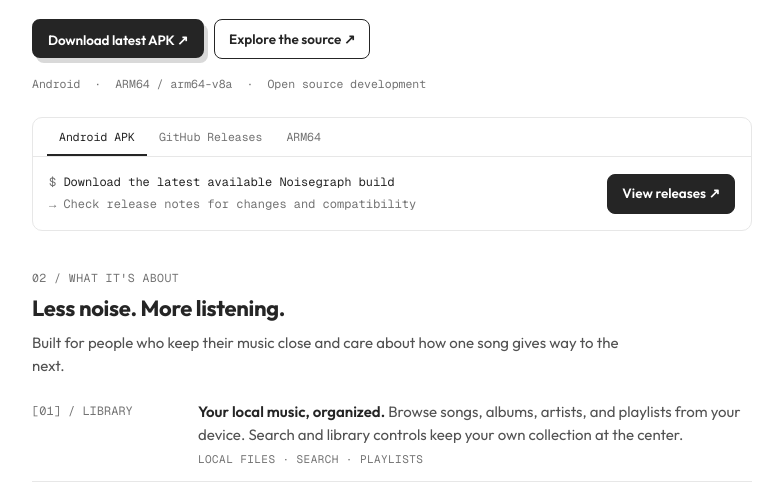
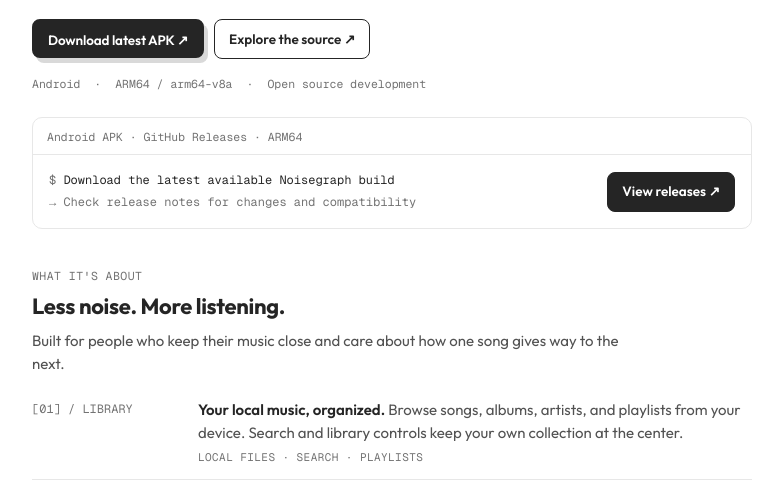
Before and after one commit to wandavenus/Noisegraph, a plain HTML site: page index.html in a window 1280 px wide. Shown: the part 287-777 px from the top of the page, without its empty margins (248-1031 px from the left). Drawn offline with nearby package versions, Linux system fonts and the light colour scheme.

Commit message:
Landing: Moy audit UI-HOLD fixes (owner decisions 2026-11-29) — N02-F02 footer Privacy link to privacy.html, N02-F05 section kicker numbers removed (What it's about / Good to know), N02-F06 fake release-tabs control replaced with a static release-label

```diff
--- a/index.html
+++ b/index.html
@@ -126,9 +126,7 @@ h1 { margin: 0; font-size: 32px; font-weight: 700; letter-spacing: -.02em; line-
 .hero-note { display: flex; flex-wrap: wrap; gap: 8px 14px; margin-top: 16px; font-family: var(--mono); font-size: 11.5px; color: var(--muted) }
 .hero-note span+span:before { content: "·"; margin-right: 14px; color: var(--muted) }
 .release-box { border: 1px solid var(--line); border-radius: 10px; margin-top: 24px }
-.release-tabs { display: flex; gap: 0; padding: 0 14px; border-bottom: 1px solid var(--line); font-family: var(--mono); font-size: 11.5px }
-.release-tab { padding: 10px 12px 8px; border-bottom: 2px solid transparent; color: var(--muted) }
-.release-tab.active { border-bottom-color: var(--ink); color: var(--ink) }
+.release-label { padding: 10px 14px 8px; border-bottom: 1px solid var(--line); font-family: var(--mono); font-size: 11.5px; color: var(--muted) }
 .release-content { display: flex; align-items: center; justify-content: space-between; gap: 16px; padding: 15px 16px }
 .release-content code { font-family: var(--mono); font-size: 12px; line-height: 1.8; color: var(--ink) }
 .release-content code span { color: var(--muted) }
@@ -228,14 +226,13 @@ html[data-theme="dark"] ::selection { background: #3d3d3d; color: #fff }
         <div class="hero-note"><span>Android</span><span>ARM64 / arm64-v8a</span><span>Open source development</span>
         </div>
         <div class="release-box" aria-label="Latest APK download information">
-          <div class="release-tabs" aria-hidden="true"><span class="release-tab active">Android APK</span><span class="release-tab">GitHub Releases</span><span class="release-tab">ARM64</span>
-          </div>
+          <div class="release-label">Android APK · GitHub Releases · ARM64</div>
           <div class="release-content"><code><span>$</span> Download the latest available Noisegraph build<br><span>→ Check release notes for changes and compatibility</span></code><a class="button button-primary" href="https://github.com/wandavenus/Noisegraph/releases/latest" target="_blank" rel="noreferrer">View releases ↗</a>
           </div>
         </div>
       </section>
       <section class="section wrap" id="features">
-        <p class="section-kicker">02 / What it's about
+        <p class="section-kicker">What it's about
         </p>
         <h2>Less noise. More listening.
         </h2>
@@ -299,7 +296,7 @@ html[data-theme="dark"] ::selection { background: #3d3d3d; color: #fff }
         </div>
       </section>
       <section class="section wrap" id="faq">
-        <p class="section-kicker">04 / Good to know
+        <p class="section-kicker">Good to know
         </p>
         <h2>Before you press play.
         </h2>
@@ -354,7 +351,7 @@ html[data-theme="dark"] ::selection { background: #3d3d3d; color: #fff }
     </main>
     <footer>
       <div class="footer-inner wrap"><a class="brand" href="#home"><span>noisegraph</span></a><span class="footer-copy">© <span id="year">2026</span> Noisegraph / Made for your library.</span>
-        <div class="footer-links"><a href="https://github.com/wandavenus/Noisegraph" target="_blank" rel="noreferrer">GitHub</a><a href="https://github.com/wandavenus/Noisegraph/releases" target="_blank" rel="noreferrer">Releases</a><a href="https://github.com/wandavenus/Noisegraph/issues" target="_blank" rel="noreferrer">Support</a>
+        <div class="footer-links"><a href="https://github.com/wandavenus/Noisegraph" target="_blank" rel="noreferrer">GitHub</a><a href="https://github.com/wandavenus/Noisegraph/releases" target="_blank" rel="noreferrer">Releases</a><a href="https://github.com/wandavenus/Noisegraph/issues" target="_blank" rel="noreferrer">Support</a><a href="privacy.html">Privacy</a>
         </div>
       </div>
     </footer>
```
